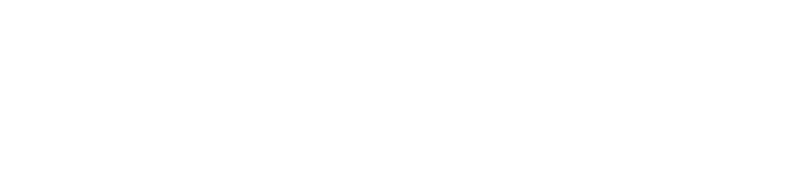
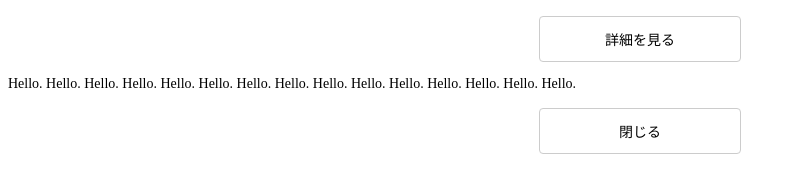
Before and after one commit to Kazuki-0528/ModalWindow, a plain HTML site: page index.html in a window 1280 px wide. Shown: the whole page, without its empty margins (0-796 px from the left). Drawn offline with Linux system fonts and the light colour scheme.

Commit message:
[add]cssを追加

```diff
--- /dev/null
+++ b/css/styles.css
@@ -0,0 +1,13 @@
+body {
+  font-size: 14px;
+}
+
+#open, #close {
+  cursor: pointer;
+  width: 200px;
+  border: 1px solid #ccc;
+  border-radius: 4px;
+  text-align: center;
+  padding: 12px 0;
+  margin: 16px auto 0;
+}
--- a/index.html
+++ b/index.html
@@ -3,8 +3,23 @@
 <head>
   <meta charset="UTF-8">
   <title>ModalWindow</title>
+  <link rel="stylesheet" href="css/styles.css">
 </head>
 <body>
+  <div id="open">
+    詳細を見る
+  </div>
 
+  <div id="mask"></div>
+
+  <section id="modal">
+    <p>Hello. Hello. Hello. Hello.
+      Hello. Hello. Hello. Hello. Hello.
+      Hello. Hello. Hello. Hello. Hello. Hello.
+    </p>
+    <div id="close">
+      閉じる
+    </div>
+  </section>
 </body>
 </html>
```
